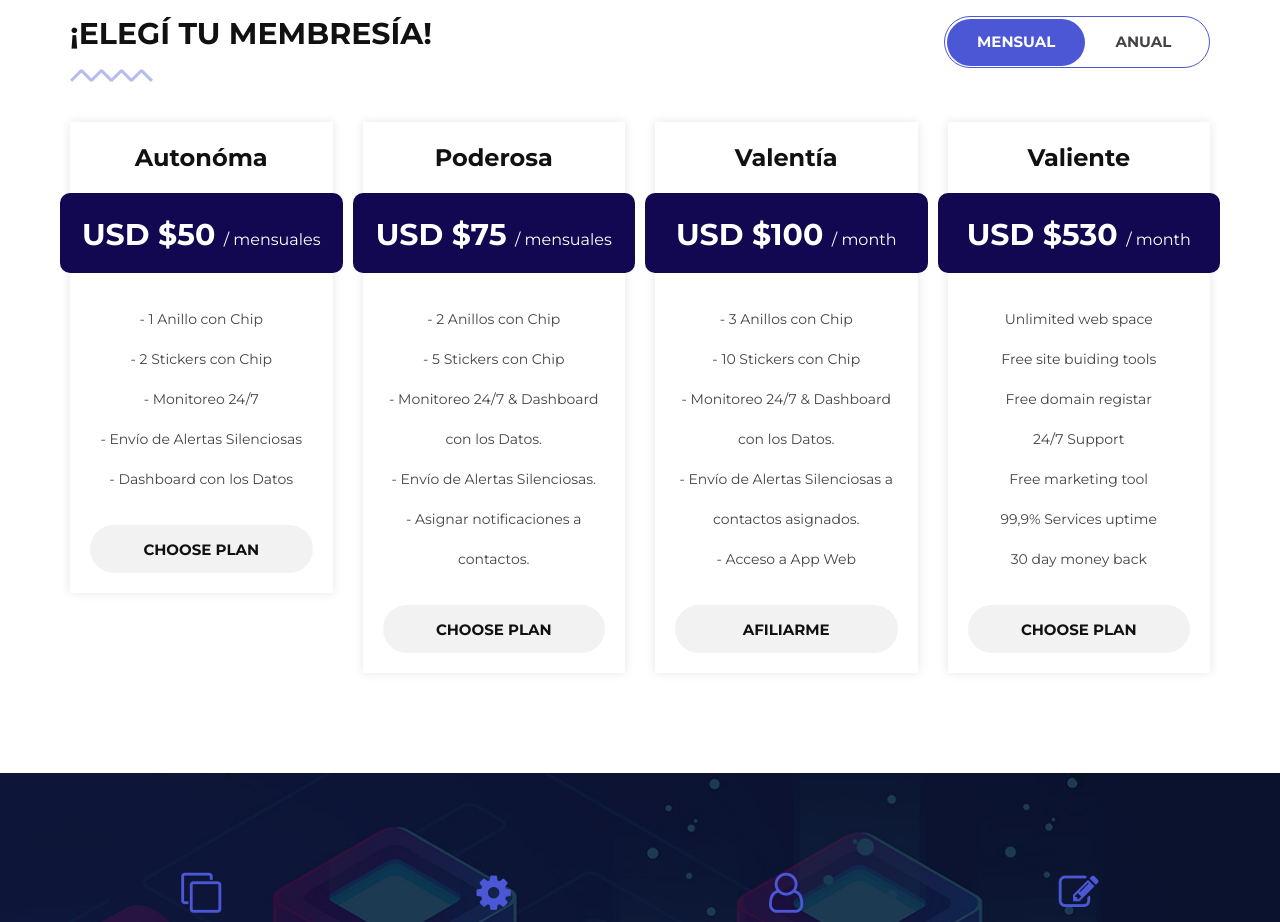
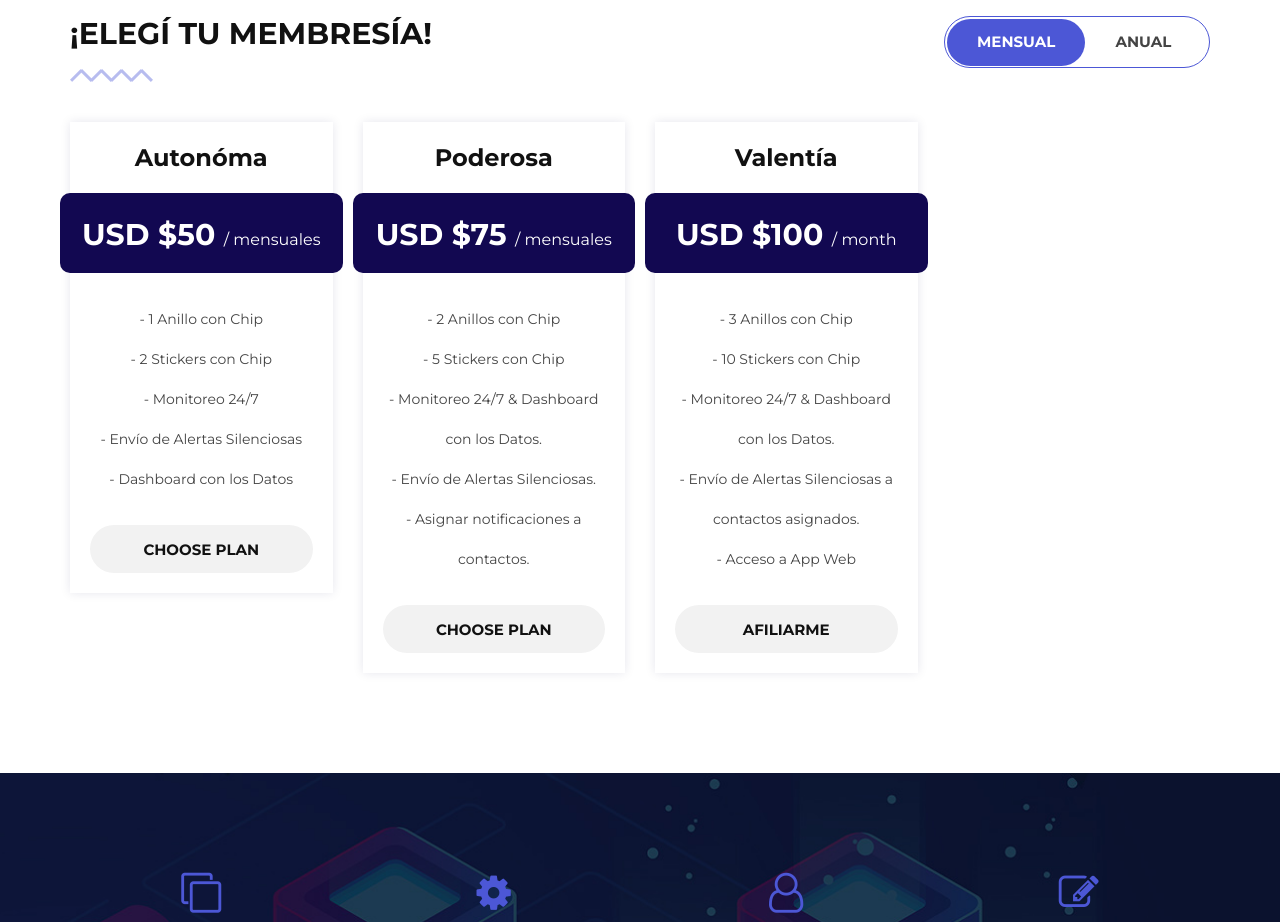
Before and after one commit to aibotsacademy/seguridad, a plain HTML site: page index.html in a window 1280 px wide. Shown: the part 1520-2442 px from the top of the page. Drawn offline with Linux system fonts and the light colour scheme.

Commit message:
Update index.html

```diff
--- a/index.html
+++ b/index.html
@@ -226,7 +226,7 @@
                             <input type="radio" id="month">
                         </label>
                         <label for="yearly">Anual
-                            <input type="radio" id="yearly">
+                            <input type="radio" id="month">
                         </label>
                     </div>
                 </div>
@@ -279,22 +279,7 @@
                         <a href="#" class="primary-btn">Afiliarme</a>
                     </div>
                 </div>
-                <div class="col-lg-3 col-md-6 col-sm-6">
-                    <div class="pricing__item">
-                        <h4>Valiente</h4>
-                        <h3>USD $530 <span>/ month</span></h3>
-                        <ul>
-                            <li>Unlimited web space</li>
-                            <li>Free site buiding tools</li>
-                            <li>Free domain registar</li>
-                            <li>24/7 Support</li>
-                            <li>Free marketing tool</li>
-                            <li>99,9% Services uptime</li>
-                            <li>30 day money back</li>
-                        </ul>
-                        <a href="#" class="primary-btn">Choose plan</a>
-                    </div>
-                </div>
+
             </div>
         </div>
     </section>
```
